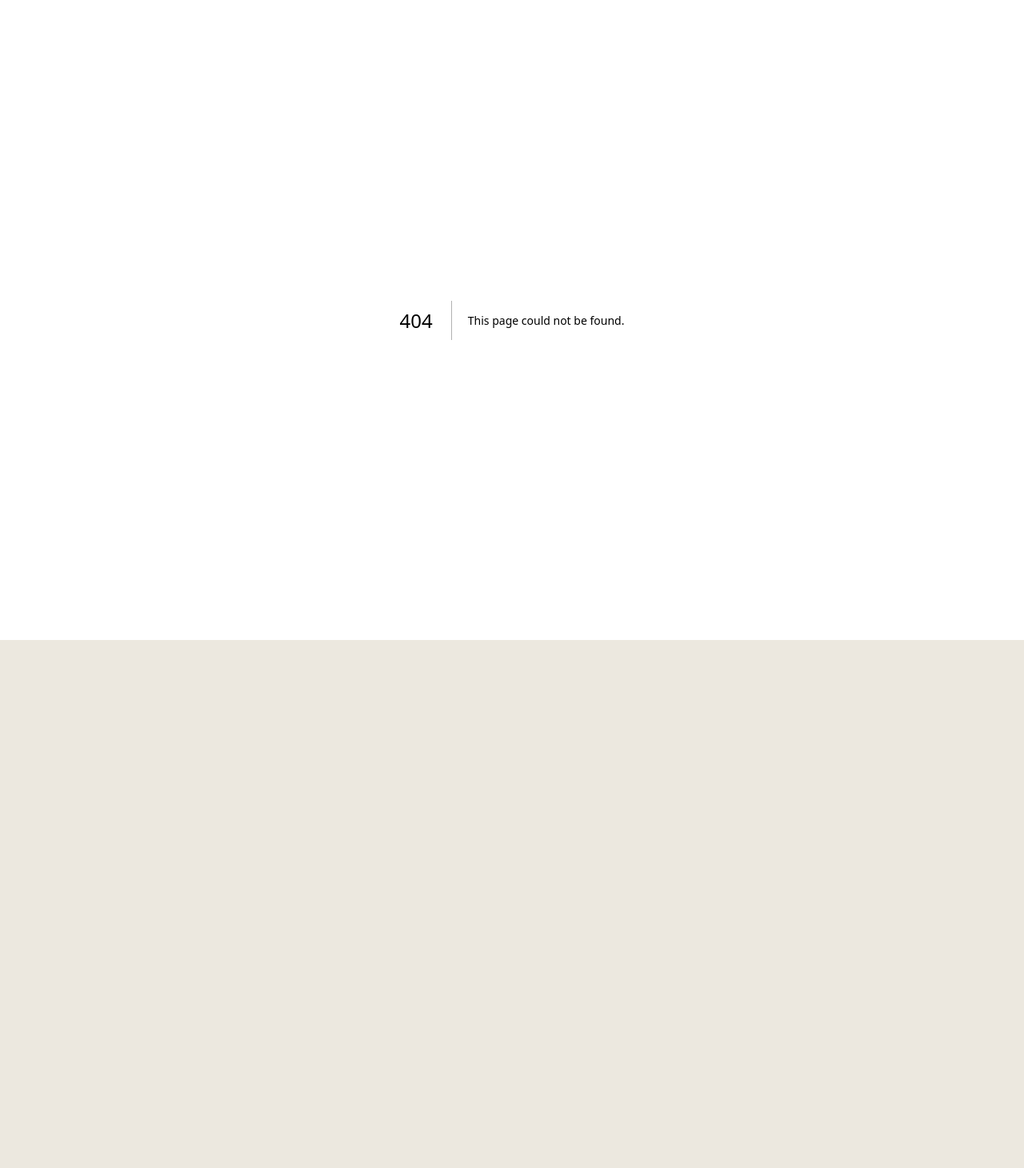
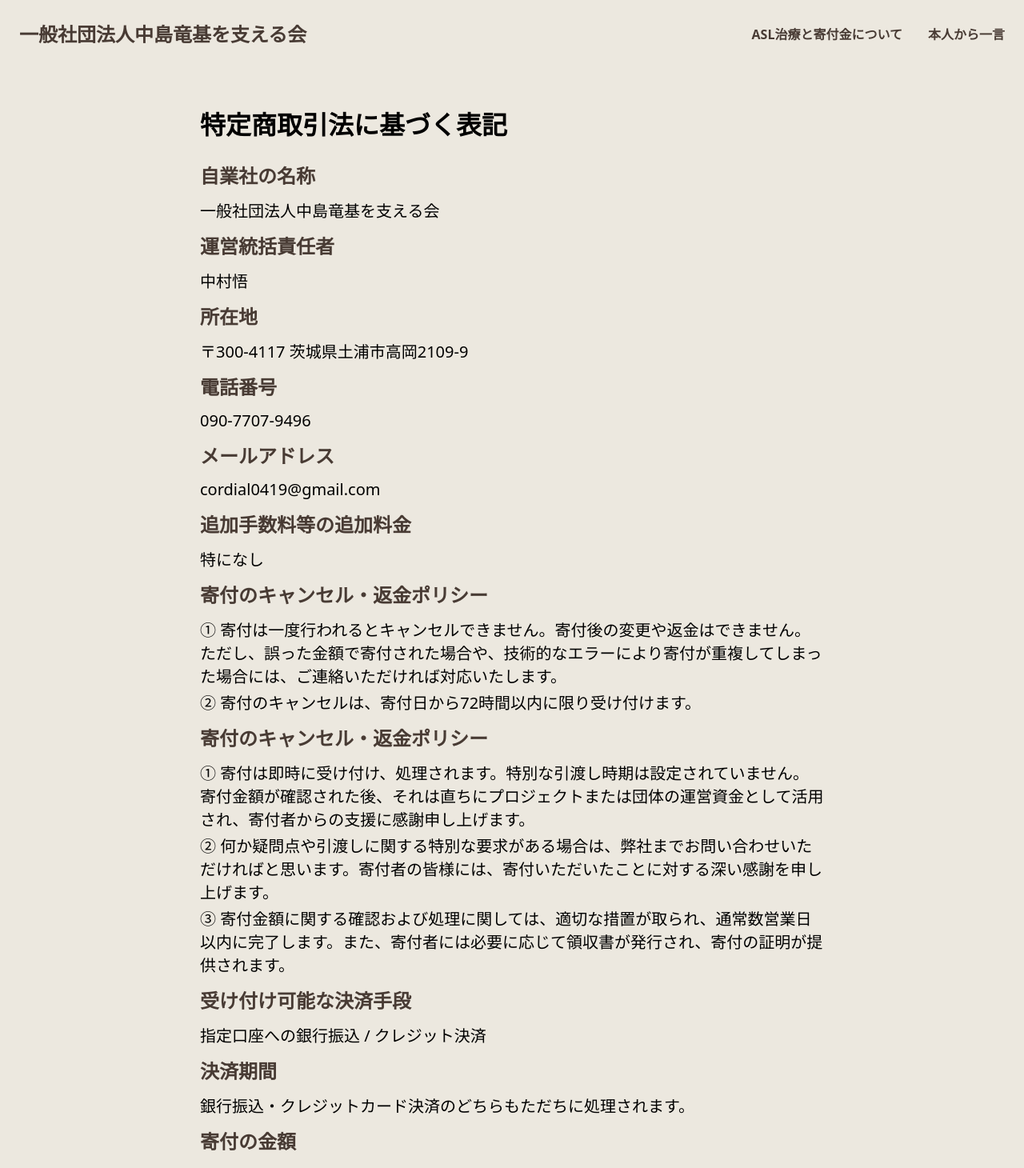
Before and after one commit to Nous-Creation/ALS-Project, a Next.js app: page /terms in a window 1280 px wide. Before the commit this address had no page. Shown: the top 1460 px of the page at 80% size. Before the commit the page ends 800 px from the top, so only its background shows below. Built offline with nearby package versions, Linux system fonts and the light colour scheme.

Commit message:
add : terms

```diff
--- a/package.json
+++ b/package.json
@@ -24,6 +24,7 @@
     "react-icons": "^4.10.1",
     "react-slick": "^0.29.0",
     "slick-carousel": "^1.8.1",
+    "stripe": "^14.8.0",
     "styled-components": "^6.0.5",
     "typescript": "5.1.6"
   },
--- a/src/components/base/DonationInformation/index.tsx
+++ b/src/components/base/DonationInformation/index.tsx
@@ -28,7 +28,7 @@ export const DonationInformation = () => {
         </Desc>
       </ContentWrapper>
 
-      {/* <ContentWrapper>
+      <ContentWrapper>
         <IconWrapper>
           <BiCreditCard style={{ fontSize: "48px" }} />
         </IconWrapper>
@@ -55,7 +55,7 @@ export const DonationInformation = () => {
             <Price>150,000円</Price>
           </PriceWrapper>
         </CardWrapper>
-      </ContentWrapper> */}
+      </ContentWrapper>
     </Container>
   );
 };
--- a/src/components/base/Footer/index.tsx
+++ b/src/components/base/Footer/index.tsx
@@ -1,4 +1,5 @@
 import { Button } from "@/components/ui";
+import Link from "next/link";
 import React from "react";
 import styled from "styled-components";
 
@@ -11,6 +12,7 @@ export const Footer = () => {
       </Desc>
 
       <Button text="お問い合わせ" isEmail={true} />
+      <NextLink href="/terms">特定商取引法に基づく表記</NextLink>
       <AllRights>© 中島竜基 ALS治療の支援募金. All Rights Reserved.</AllRights>
     </Container>
   );
@@ -49,6 +51,15 @@ const Desc = styled.p`
   margin: 0 auto 24px;
 `;
 
+const NextLink = styled(Link)`
+  color: #5e5e5e;
+  font-family: Inter;
+  font-size: 12px;
+  display: block;
+  margin-top: 48px;
+  margin-bottom: 12px;
+`;
+
 const AllRights = styled.p`
   color: #000;
   font-family: Inter;
@@ -56,5 +67,4 @@ const AllRights = styled.p`
   font-style: normal;
   font-weight: 400;
   line-height: normal;
-  margin-top: 48px;
 `;
--- a/src/components/base/Header/index.tsx
+++ b/src/components/base/Header/index.tsx
@@ -1,9 +1,10 @@
+import Link from "next/link";
 import styled from "styled-components";
 
 export const Header = () => {
   return (
     <Container>
-      <Logo>一般社団法人中島竜基を支える会</Logo>
+      <Logo href="/">一般社団法人中島竜基を支える会</Logo>
       <HeaderRight>
         <HeaderLink href="#overview">ASL治療と寄付金について</HeaderLink>
         <HeaderLink href="#message">本人から一言</HeaderLink>
@@ -22,7 +23,7 @@ const Container = styled.header`
   }
 `;
 
-const Logo = styled.p`
+const Logo = styled(Link)`
   color: #483b34;
   font-family: Noto Sans;
   font-size: 24px;
--- a/src/components/base/PatientMessage/index.tsx
+++ b/src/components/base/PatientMessage/index.tsx
@@ -18,18 +18,10 @@ export const PatientMessage = () => {
         ALS（筋萎縮側索硬化症）という進行性の難病と診断されました。
         <br />
         <br />
-        全身の筋肉や運動神経が無くなっていく病気で
-        <br />
-        やがて食べることや呼吸することも出来ずに死に至る病気です。
+        全身の筋肉や運動神経が無くなっていく病気で、やがて食べることや呼吸することも出来ずに死に至る病気です。
         <br />
         <br />
-        前の病院では違う病気と疑われていたので思ってもいないそんな最悪な病気を
-        <br />
-        急に宣告されて診断後は死に対してや
-        <br />
-        自分がいなくなったあとの世界のことばっかり考えていて
-        <br />
-        なかなか気持ちの整理がつかずしばらく家族以外誰にも言えませんでした。
+        前の病院では違う病気と疑われていたので思ってもいないそんな最悪な病気を急に宣告されて診断後は死に対してや、自分がいなくなったあとの世界のことばっかり考えてしまい、なかなか気持ちの整理がつかずしばらく家族以外誰にも言えませんでした。
         <br />
         <br />
         しかしいろいろと調べていると希望のある情報もたくさんあることに気づきました。
@@ -42,16 +34,10 @@ export const PatientMessage = () => {
         これから少しでも可能性あるものは全て試そうと思っています。
         <br />
         <br />
-        本来なら自分たちで治療費を捻出して今すぐにでも治療に向かいたいのですが
-        <br />
-        悲しいことに直ぐにそこまでの大金を集めることは自分たちには不可能です。
+        本来なら自分たちで治療費を捻出して今すぐにでも治療に向かいたいのですが、悲しいことに直ぐにそこまでの大金を集めることは自分たちには不可能です。
         <br />
         <br />
-        まだ小さい子ども達や妻、
-        <br />
-        応援してくれる仲間達の為にも
-        <br />
-        絶対にこの病気を治したいです。
+        まだ小さい子ども達や妻、応援してくれる仲間達の為にも絶対にこの病気を治したいです。
         <br />
         <br />
         最低でも進行を食い止めて新たな完治薬を待ちたいです。
@@ -94,12 +80,15 @@ const Title = styled.h2`
 
 const Desc = styled.p`
   color: #000;
-  text-align: center;
+  text-align: left;
   font-family: Noto Sans;
   font-size: 20px;
   font-style: normal;
   font-weight: 400;
   line-height: 160%;
+  max-width: 580px;
+  width: 100%;
+  margin: 0 auto;
 
   @media (max-width: 980px) {
     max-width: max-content;
--- a/src/components/pages/index.ts
+++ b/src/components/pages/index.ts
@@ -1 +1,2 @@
 export * from "./top";
+export * from "./terms";
--- /dev/null
+++ b/src/components/pages/terms/index.tsx
@@ -0,0 +1,118 @@
+import { Header } from "@/components/base";
+import React from "react";
+import { styled } from "styled-components";
+
+export const TermsPage = () => {
+  return (
+    <div>
+      <Header />
+      <Container>
+        <H1>特定商取引法に基づく表記</H1>
+
+        <ContentWrapper>
+          <H2>自業社の名称</H2>
+          <Text>一般社団法人中島竜基を支える会</Text>
+
+          <H2>運営統括責任者</H2>
+          <Text>中村悟</Text>
+
+          <H2>所在地</H2>
+          <Text>〒300-4117 茨城県土浦市高岡2109-9</Text>
+
+          <H2>電話番号</H2>
+          <Text>090-7707-9496</Text>
+
+          <H2>メールアドレス</H2>
+          <Text>cordial0419@gmail.com</Text>
+
+          <H2>追加手数料等の追加料金</H2>
+          <Text>特になし</Text>
+
+          <H2>寄付のキャンセル・返金ポリシー</H2>
+          <List>
+            <ListItem>
+              ①
+              寄付は一度行われるとキャンセルできません。寄付後の変更や返金はできません。ただし、誤った金額で寄付された場合や、技術的なエラーにより寄付が重複してしまった場合には、ご連絡いただければ対応いたします。
+            </ListItem>
+            <ListItem>
+              ② 寄付のキャンセルは、寄付日から72時間以内に限り受け付けます。
+            </ListItem>
+          </List>
+
+          <H2>寄付のキャンセル・返金ポリシー</H2>
+          <List>
+            <ListItem>
+              ①
+              寄付は即時に受け付け、処理されます。特別な引渡し時期は設定されていません。寄付金額が確認された後、それは直ちにプロジェクトまたは団体の運営資金として活用され、寄付者からの支援に感謝申し上げます。
+            </ListItem>
+            <ListItem>
+              ②
+              何か疑問点や引渡しに関する特別な要求がある場合は、弊社までお問い合わせいただければと思います。寄付者の皆様には、寄付いただいたことに対する深い感謝を申し上げます。
+            </ListItem>
+            <ListItem>
+              ③
+              寄付金額に関する確認および処理に関しては、適切な措置が取られ、通常数営業日以内に完了します。また、寄付者には必要に応じて領収書が発行され、寄付の証明が提供されます。
+            </ListItem>
+          </List>
+
+          <H2>受け付け可能な決済手段</H2>
+          <Text>指定口座への銀行振込 / クレジット決済</Text>
+
+          <H2>決済期間</H2>
+          <Text>
+            銀行振込・クレジットカード決済のどちらもただちに処理されます。
+          </Text>
+
+          <H2>寄付の金額</H2>
+          <Text>5000円 / 10000円 / 50000円 / 100000円 </Text>
+        </ContentWrapper>
+      </Container>
+    </div>
+  );
+};
+
+const Container = styled.div`
+  max-width: 780px;
+  width: 100%;
+  margin: 48px auto;
+`;
+
+const H1 = styled.h1`
+  margin-bottom: 24px;
+`;
+
+const ContentWrapper = styled.div`
+  margin-bottom: 24px;
+`;
+
+const H2 = styled.h2`
+  margin-bottom: 12px;
+  color: #483b34;
+`;
+
+const List = styled.ul`
+  margin-bottom: 12px;
+`;
+
+const ListItem = styled.li`
+  margin-bottom: 10px;
+  display: flex;
+  align-items: center;
+  margin-bottom: 4px;
+  color: #000;
+  font-family: Noto Sans;
+  font-size: 20px;
+  font-style: normal;
+  font-weight: 400;
+  line-height: normal;
+`;
+
+const Text = styled.p`
+  margin-bottom: 12px;
+  color: #000;
+  font-family: Noto Sans;
+  font-size: 20px;
+  font-style: normal;
+  font-weight: 400;
+  line-height: normal;
+`;
--- /dev/null
+++ b/src/pages/terms.tsx
@@ -0,0 +1,21 @@
+import Head from "next/head";
+import { TermsPage } from "@/components/pages";
+
+export default function Term() {
+  return (
+    <>
+      <Head>
+        <title>特定商取引法に基づく表記 | 一般社団法人中島竜基を支える会</title>
+        <meta
+          name="description"
+          content="難病ALS（筋萎縮側索硬化症）で闘病中の中島竜基を支援する団体です。病気の進行を止め、元の生活に戻るためにご協力よろしくお願いいたします。"
+        />
+        <meta name="viewport" content="width=device-width, initial-scale=1" />
+        <link rel="icon" href="/favicon.ico" />
+      </Head>
+      <main>
+        <TermsPage />
+      </main>
+    </>
+  );
+}
--- a/src/styles/globals.css
+++ b/src/styles/globals.css
@@ -2,6 +2,7 @@
   box-sizing: border-box;
   padding: 0;
   margin: 0;
+  font-family: "游ゴシック", "ヒラギノ角ゴ ProN", sans-serif;
 }
 
 html,
```
Also changed, not shown: src/libs/server.ts (added, +13 -0 lines), 1 other file (tests, documents, lock files or other folders).
